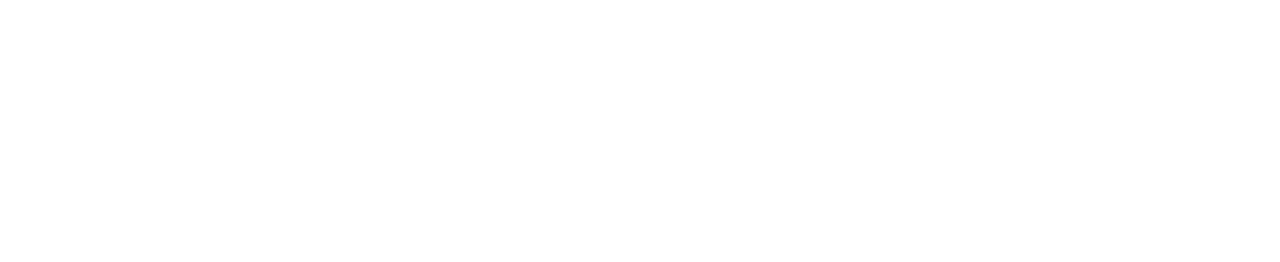
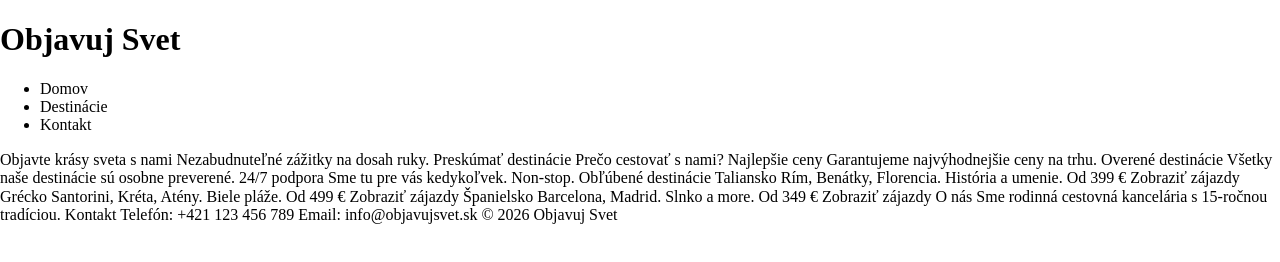
Before and after one commit to kudrypatres-afk/cestovka, a plain HTML site: page index.html in a window 1280 px wide. Drawn offline with Linux system fonts and the light colour scheme.

Commit message:
hlavicka podla bem

```diff
--- a/index.html
+++ b/index.html
@@ -8,6 +8,74 @@
     <title>Document</title>
 </head>
 <body>
+    <!DOCTYPE html>
+<html lang="sk">
+<head>
+  <meta charset="UTF-8">
+  <meta name="viewport" content="width=device-width, initial-scale=1.0">
+  <title>Cestovná kancelária</title>
+
+</head>
+<body>
+
+
+    <header class="hlavicka">
+
+       <h1 class="hlavicka_logo">Objavuj Svet</h1>
+
+    </header>
+
+<nav class="navigacia">
+    <ul class="navigacia_zoznam"
+    <ul>
+         <li class="navigacia_polozka">Domov</li>
+         <li class="navigacia_polozka">Destinácie</li>
+         <li class="navigacia_polozka">Kontakt</li>
+    </ul>
+
+
+Objavte krásy sveta s nami
+Nezabudnuteľné zážitky na dosah ruky.
+Preskúmať destinácie
+
+Prečo cestovať s nami?
+
+Najlepšie ceny
+Garantujeme najvýhodnejšie ceny na trhu.
+
+Overené destinácie
+Všetky naše destinácie sú osobne preverené.
+
+24/7 podpora
+Sme tu pre vás kedykoľvek. Non-stop.
+
+Obľúbené destinácie
+
+Taliansko
+Rím, Benátky, Florencia. História a umenie.
+Od 399 €
+Zobraziť zájazdy
+
+Grécko
+Santorini, Kréta, Atény. Biele pláže.
+Od 499 €
+Zobraziť zájazdy
+
+Španielsko
+Barcelona, Madrid. Slnko a more.
+Od 349 €
+Zobraziť zájazdy
+
+O nás
+Sme rodinná cestovná kancelária s 15-ročnou tradíciou.
+
+Kontakt
+Telefón: +421 123 456 789
+Email: info@objavujsvet.sk
+
+© 2026 Objavuj Svet
 
 </body>
 </html>
+</body>
+</html>
```
